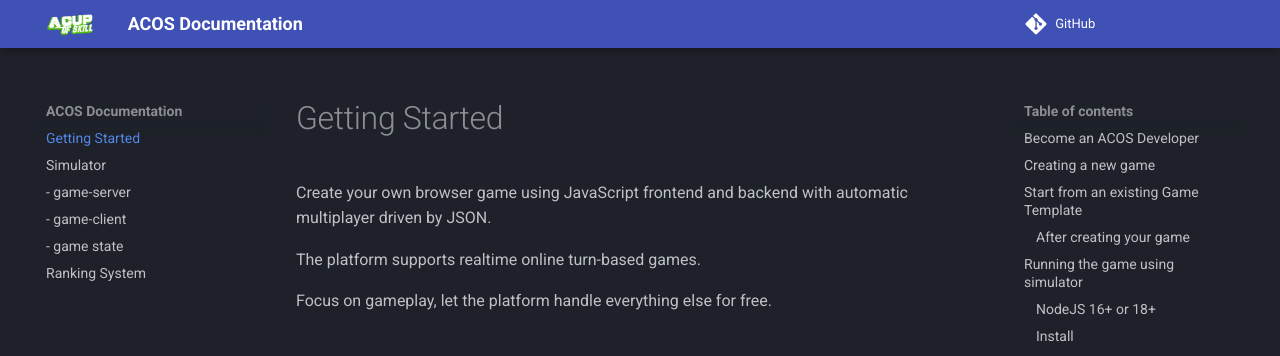
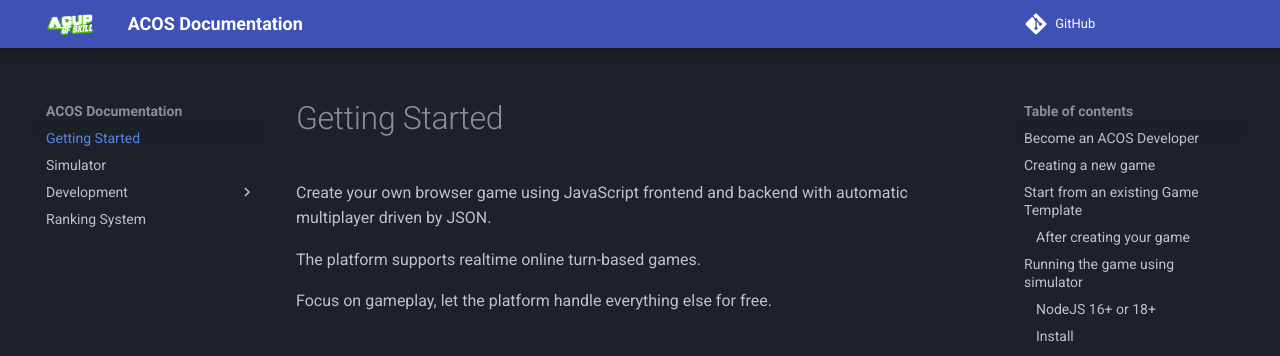
Before and after one commit to acosgames/acosgames.github.io, an MkDocs documentation site: the page built from docs/index.md, in a window 1280 px wide. Shown: the top 356 px of the page. Built offline with MkDocs 1.6.1 and Material for MkDocs 9.7.7, drawn with Linux system fonts in a browser that asks for light colours.

```diff
--- a/mkdocs.yml
+++ b/mkdocs.yml
@@ -34,7 +34,8 @@
   - Getting Started: index.md
   # - Development: development.md
   - 'Simulator': simulator.md
-  - '- game-server': server.md
-  - '- game-client': client.md
-  - '- game state': gamestate.md
+  - Development:
+    - 'Server': server.md
+    - 'Client': client.md
+    - 'Game State': gamestate.md
   - Ranking System: ranking.md
```
